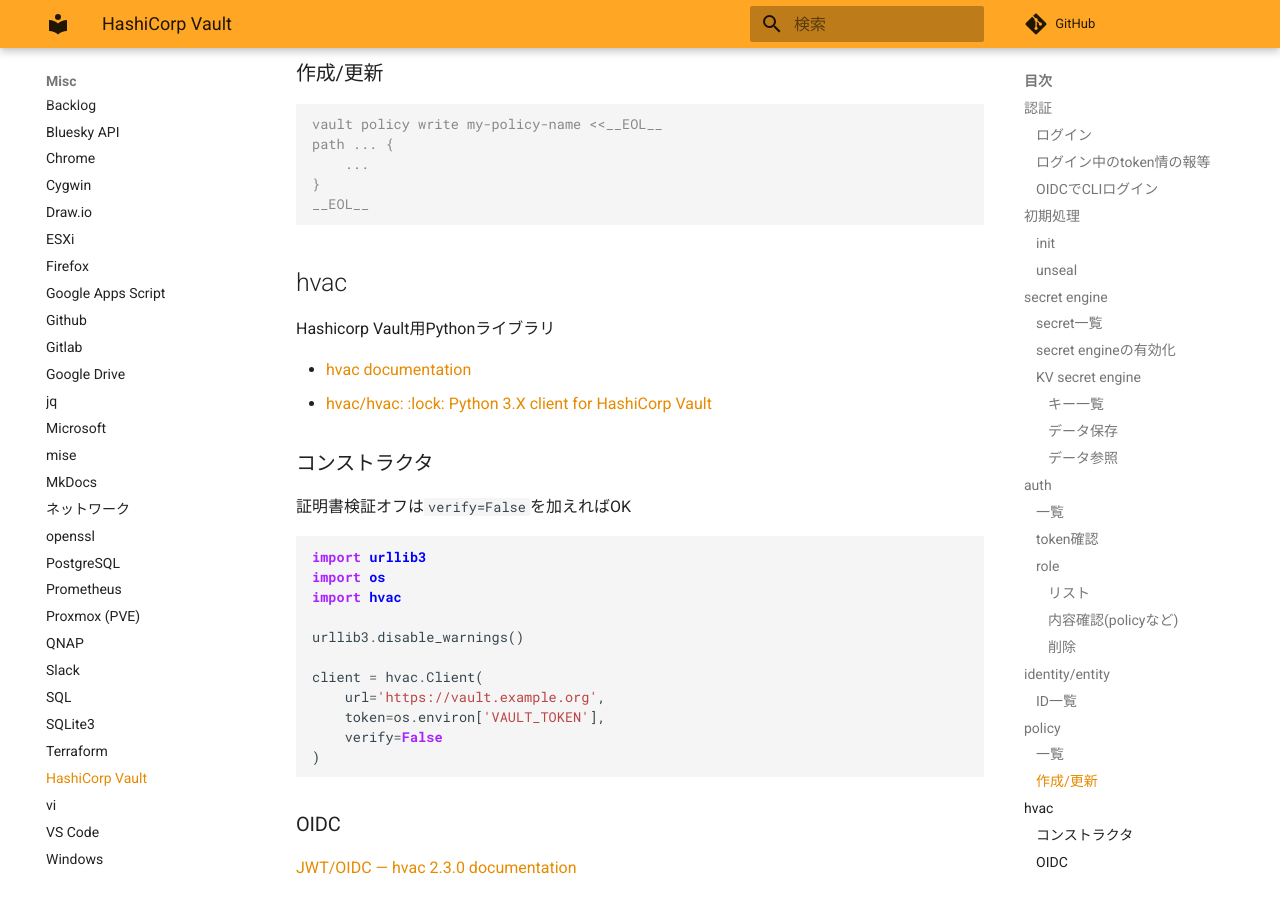
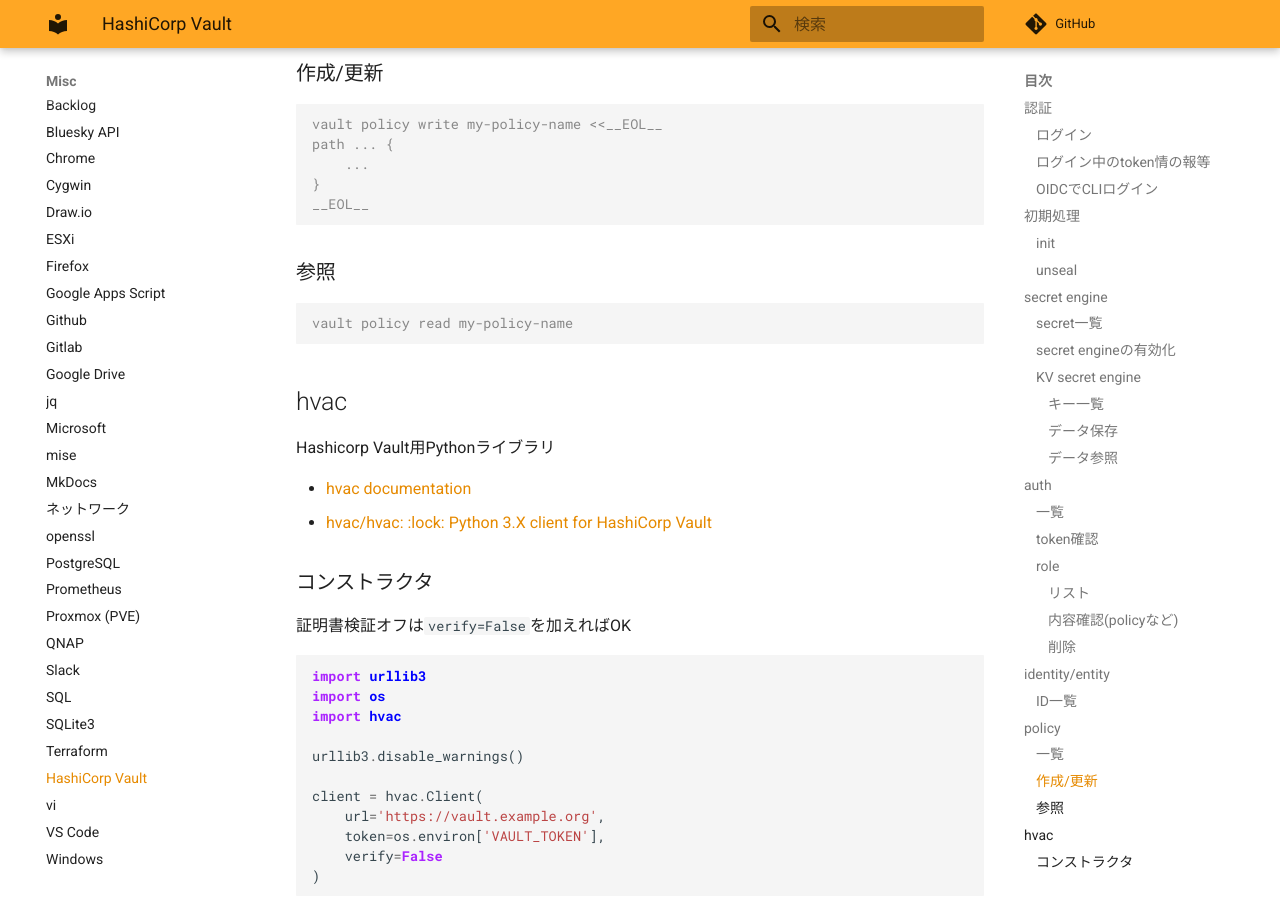
Before and after one commit to zaki-lknr/docs, an MkDocs documentation site: the page built from docs/Misc/vault.md, in a window 1280 px wide and 900 px high, scrolled down 3370 px. Built offline with MkDocs 1.6.1 and Material for MkDocs 9.7.7, drawn with Linux system fonts in a browser that asks for light colours; comment, search, counter and statistics services are not loaded.

Commit message:
add: misc/vault: policy read

````diff
--- a/docs/Misc/vault.md
+++ b/docs/Misc/vault.md
@@ -171,6 +171,12 @@ path ... {
 __EOL__
 ```
 
+### 参照
+
+```console
+vault policy read my-policy-name
+```
+
 ## hvac
 
 Hashicorp Vault用Pythonライブラリ
````
